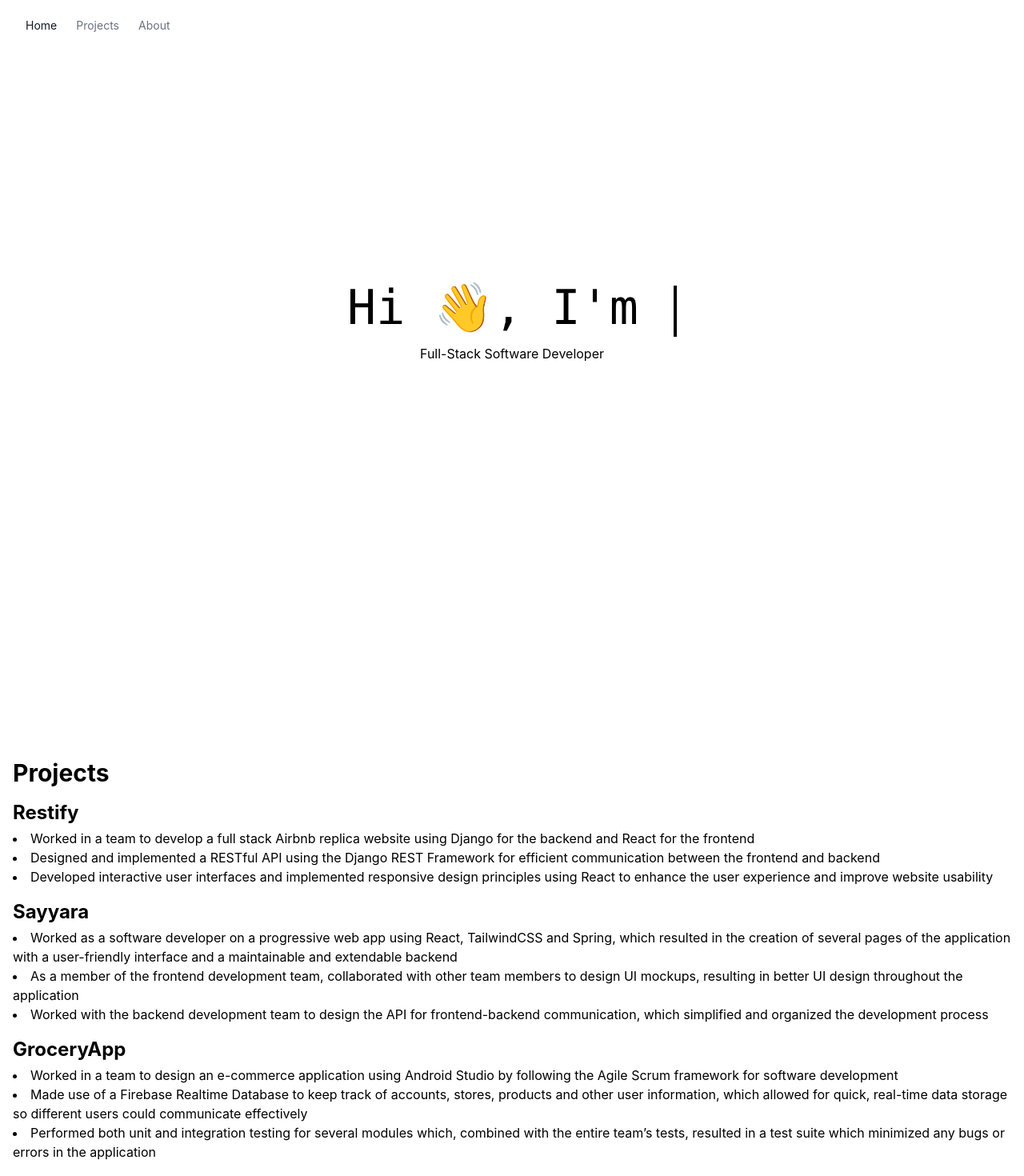
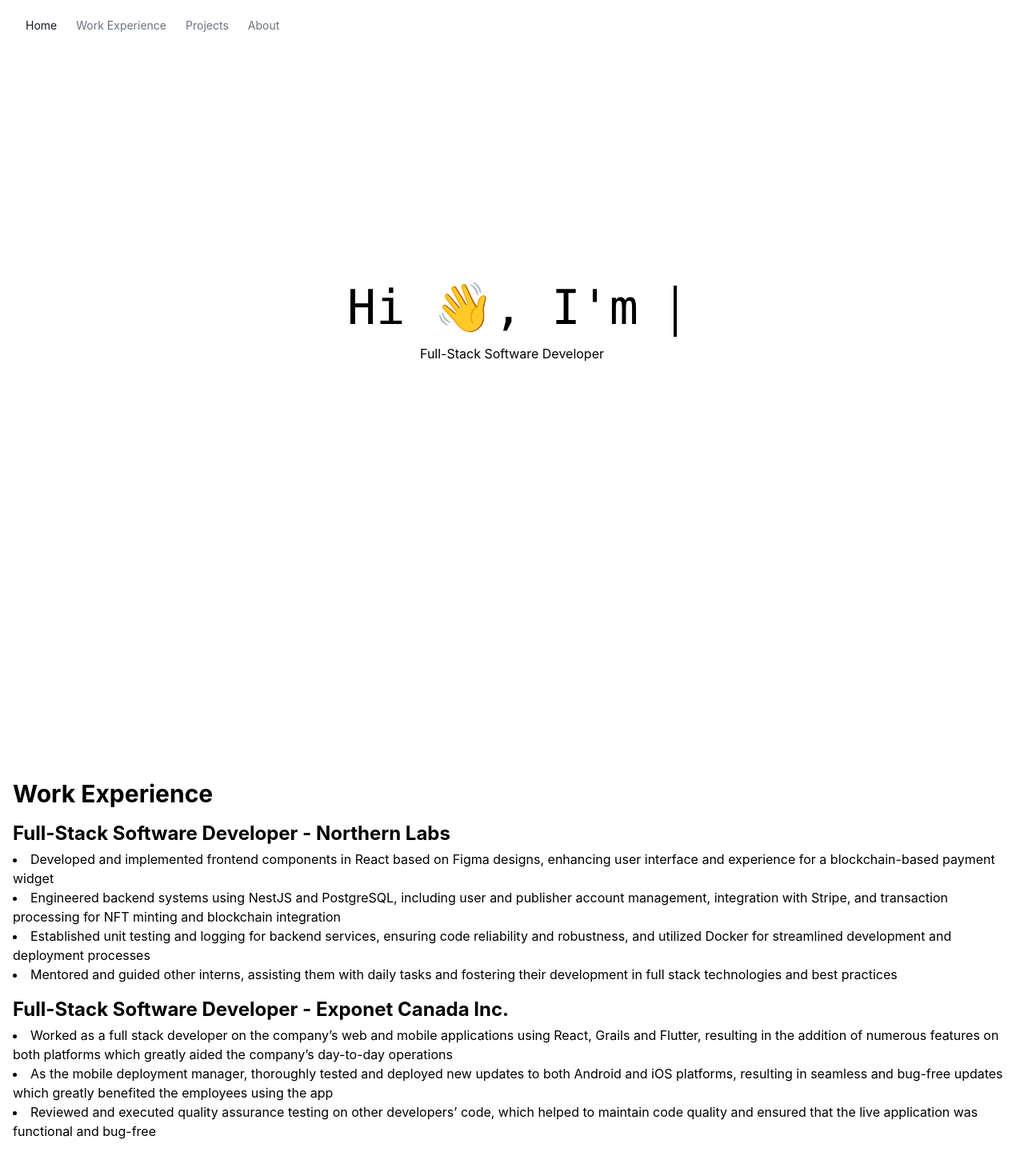
Before and after one commit to saeedahsan/saeedahsan.github.io, a React (Create React App) app: page /projects in a window 1280 px wide. Shown: the top 1470 px of the page at 80% size. Built offline with nearby package versions, Linux system fonts and the light colour scheme.

Commit message:
feat: add work experience

```diff
--- a/src/App.tsx
+++ b/src/App.tsx
@@ -4,10 +4,12 @@ import About from "./pages/About";
 import Projects from "./pages/Projects";
 import Navbar from "./components/Navbar";
 import { useRef, useState, useEffect } from "react";
+import WorkExperience from "./pages/Work Experience";
 
 function App() {
   const [currentLocation, setCurrentLocation] = useState<string>("/home");
   const HomeRef = useRef<HTMLDivElement>(null);
+  const WorkExperienceRef = useRef<HTMLDivElement>(null);
   const ProjectsRef = useRef<HTMLDivElement>(null);
   const AboutRef = useRef<HTMLDivElement>(null);
 
@@ -22,6 +24,10 @@ function App() {
       case "Home":
         scrollToRef(HomeRef);
         setCurrentLocation("/home");
+        break;
+      case "Work-Experience":
+        scrollToRef(WorkExperienceRef);
+        setCurrentLocation("/work-experience");
         break;
       case "Projects":
         scrollToRef(ProjectsRef);
@@ -81,6 +87,9 @@ function App() {
       <div ref={HomeRef} id="Home">
         <Home />
       </div>
+      <div ref={WorkExperienceRef} id="Work-Experience">
+        <WorkExperience />
+      </div>
       <div ref={ProjectsRef} id="Projects">
         <Projects />
       </div>
--- a/src/components/Navbar/index.tsx
+++ b/src/components/Navbar/index.tsx
@@ -19,6 +19,18 @@ function Navbar(props: {
                     }
                   >
                     Home
+                  </button>
+                </li>
+                <li>
+                  <button
+                    onClick={() => props.onNavClick("Work-Experience")}
+                    className={
+                      props.currentLocation === "/work-experience"
+                        ? "text-gray-900 transition hover:text-gray-500/75"
+                        : "text-gray-500 transition hover:text-gray-500/75"
+                    }
+                  >
+                    Work Experience
                   </button>
                 </li>
                 <li>
--- a/src/pages/Projects/index.tsx
+++ b/src/pages/Projects/index.tsx
@@ -2,7 +2,9 @@ function Projects() {
   return (
     <div className="px-4 h-screen flex flex-col justify-center">
       <h1 className="text-3xl font-bold">Projects</h1>
-      <h2 className="text-2xl font-bold pb-1 pt-4">Restify</h2>
+      <h2 className="text-2xl font-bold pb-1 pt-4">
+        <a href="https://github.com/saeedahsan/Restify">Restify </a>
+      </h2>
       <li>
         Worked in a team to develop a full stack Airbnb replica website using
         Django for the backend and React for the frontend
@@ -16,7 +18,9 @@ function Projects() {
         principles using React to enhance the user experience and improve
         website usability
       </li>
-      <h2 className="text-2xl font-bold pb-1 pt-4">Sayyara</h2>
+      <h2 className="text-2xl font-bold pb-1 pt-4">
+        <a href="https://github.com/saeedahsan/Sayyara">Sayyara </a>
+      </h2>
       <li>
         Worked as a software developer on a progressive web app using React,
         TailwindCSS and Spring, which resulted in the creation of several pages
@@ -33,7 +37,9 @@ function Projects() {
         frontend-backend communication, which simplified and organized the
         development process
       </li>
-      <h2 className="text-2xl font-bold pb-1 pt-4">GroceryApp</h2>
+      <h2 className="text-2xl font-bold pb-1 pt-4">
+        <a href="https://github.com/saeedahsan/GroceryApp">GroceryApp</a>
+      </h2>
       <li>
         Worked in a team to design an e-commerce application using Android
         Studio by following the Agile Scrum framework for software development
--- /dev/null
+++ b/src/pages/Work Experience/index.tsx
@@ -0,0 +1,53 @@
+function WorkExperience() {
+  return (
+    <div className="px-4 h-screen flex flex-col justify-center">
+      <h1 className="text-3xl font-bold">Work Experience</h1>
+      <h2 className="text-2xl font-bold pb-1 pt-4">
+        {"Full-Stack Software Developer - "}
+        <a href="https://www.northernlabs.ca/">Northern Labs</a>
+      </h2>
+      <li>
+        Developed and implemented frontend components in React based on Figma
+        designs, enhancing user interface and experience for a blockchain-based
+        payment widget
+      </li>
+      <li>
+        Engineered backend systems using NestJS and PostgreSQL, including user
+        and publisher account management, integration with Stripe, and
+        transaction processing for NFT minting and blockchain integration
+      </li>
+      <li>
+        Established unit testing and logging for backend services, ensuring code
+        reliability and robustness, and utilized Docker for streamlined
+        development and deployment processes
+      </li>
+      <li>
+        Mentored and guided other interns, assisting them with daily tasks and
+        fostering their development in full stack technologies and best
+        practices
+      </li>
+      <h2 className="text-2xl font-bold pb-1 pt-4">
+        {"Full-Stack Software Developer - "}
+        <a href="https://www.exponet.ca/">Exponet Canada Inc.</a>
+      </h2>
+      <li>
+        Worked as a full stack developer on the company’s web and mobile
+        applications using React, Grails and Flutter, resulting in the addition
+        of numerous features on both platforms which greatly aided the company’s
+        day-to-day operations
+      </li>
+      <li>
+        As the mobile deployment manager, thoroughly tested and deployed new
+        updates to both Android and iOS platforms, resulting in seamless and
+        bug-free updates which greatly benefited the employees using the app
+      </li>
+      <li>
+        Reviewed and executed quality assurance testing on other developers’
+        code, which helped to maintain code quality and ensured that the live
+        application was functional and bug-free
+      </li>
+    </div>
+  );
+}
+
+export default WorkExperience;
```
